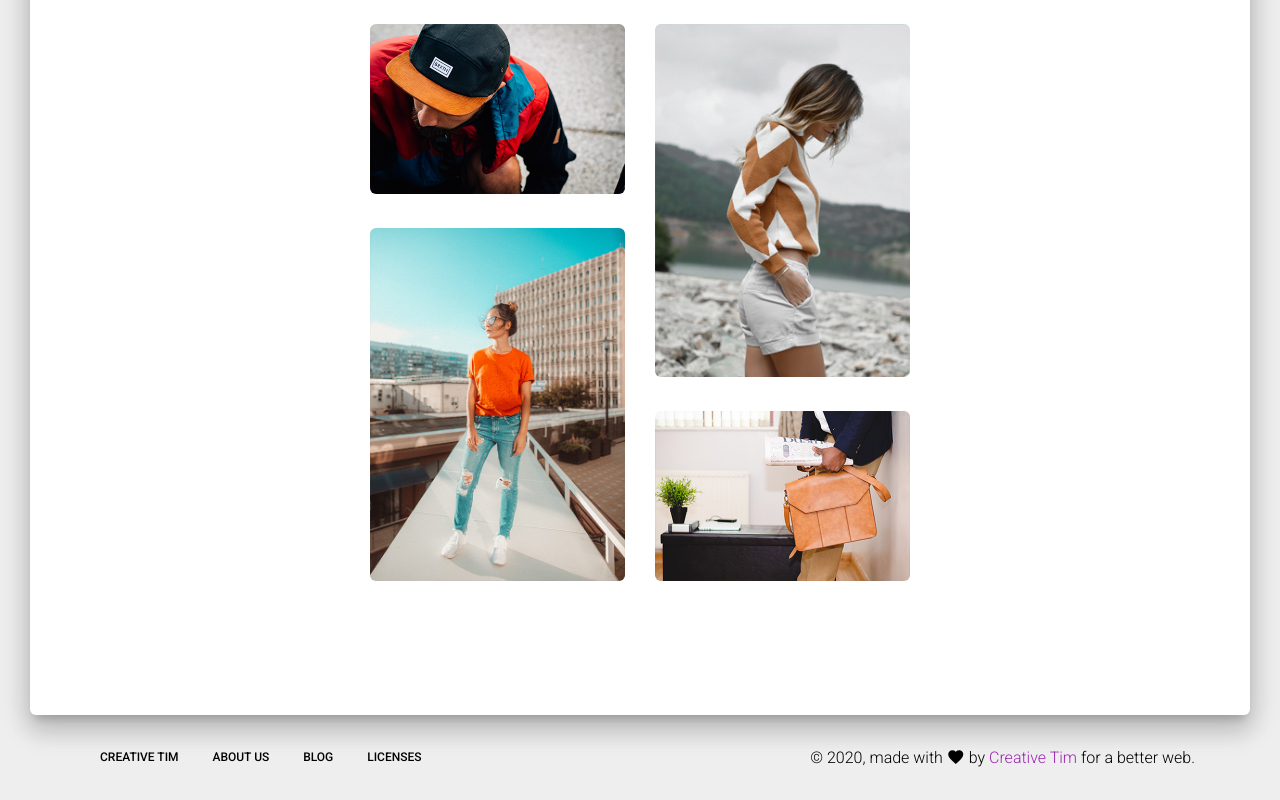
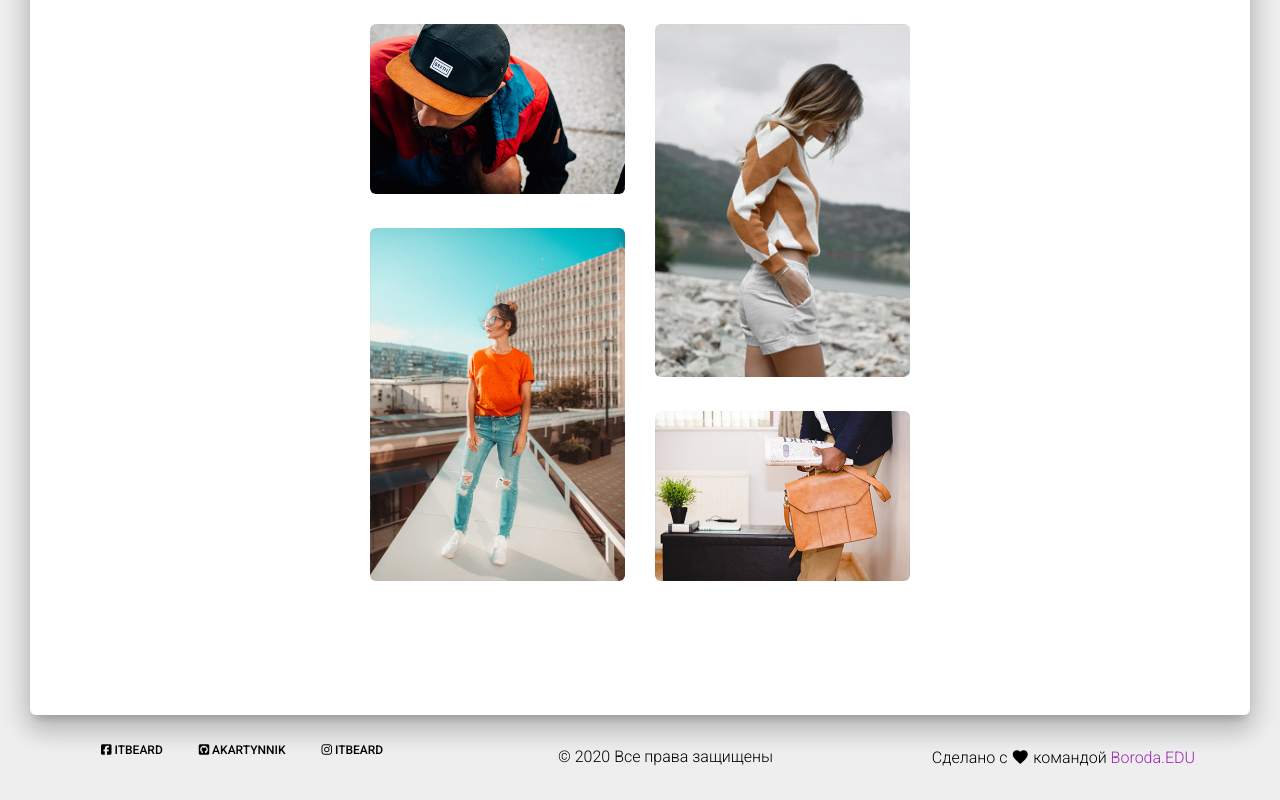
Before and after one commit to totsamiynixon/boroda.edu.markup, a plain HTML site: page html/profile.html in a window 1280 px wide. Shown: the part 888-1688 px from the top of the page. Drawn offline with Linux system fonts and the light colour scheme.

Commit message:
special for presentation

```diff
--- a/html/profile.html
+++ b/html/profile.html
@@ -224,33 +224,64 @@ The above copyright notice and this permission notice shall be included in all c
     <nav class="float-left">
       <ul>
         <li>
-            <a href="https://www.creative-tim.com/">
-              Creative Tim
+          <a
+            class="nav-link"
+            rel="tooltip"
+            title=""
+            data-placement="bottom"
+            href="https://www.facebook.com/itbeard"
+            target="_blank"
+            data-original-title="Присоединяйтесь к нам в Facebook"
+            rel="nofollow"
+          >
+            <i class="fa fa-facebook-square"></i>
+            itbeard
           </a>
         </li>
         <li>
-            <a href="https://www.creative-tim.com/presentation">
-              About Us
+          <a
+            class="nav-link"
+            rel="tooltip"
+            title=""
+            data-placement="bottom"
+            href="https://www.github.com/akartynnik"
+            target="_blank"
+            data-original-title="Присоединяйтесь к нам в Github"
+            rel="nofollow"
+          >
+            <i class="fa fa-github-square"></i>
+            akartynnik
           </a>
         </li>
         <li>
-            <a href="https://www.creative-tim.com/blog">
-              Blog
-            </a>
-          </li>
-          <li>
-            <a href="https://www.creative-tim.com/license">
-              Licenses
+          <a
+          class="nav-link"
+          rel="tooltip"
+          title=""
+          data-placement="bottom"
+          href="https://www.instagram.com/itbeard"
+          target="_blank"
+          data-original-title="Присоединяйтесь к нам в Instagram"
+          rel="nofollow"
+        >
+          <i class="fa fa-instagram"></i>
+          itbeard
         </a>
         </li>
       </ul>
     </nav>
     <div class="copyright float-right">
-        &copy;
+     Сделано с <i class="material-icons">favorite</i> командой
+      <a href="https://www.creative-tim.com/" target="_blank"
+        >Boroda.EDU</a
+      >
+    </div>
+    <div class="copyright">
+      <span>©</span>
       <script>
-          document.write(new Date().getFullYear())
-        </script>, made with <i class="material-icons">favorite</i> by
-        <a href="https://www.creative-tim.com/" target="_blank">Creative Tim</a> for a better web.
+        document.write(new Date().getFullYear());
+      </script>
+      <span>Все права защищены</span>
     </div>
   </div>
 </footer>
```
Also changed, not shown: html/landing.html (+66 -1 lines), assets/img/boroda-landing.png (added). Lines whose indentation alone changed are shown as unchanged.
